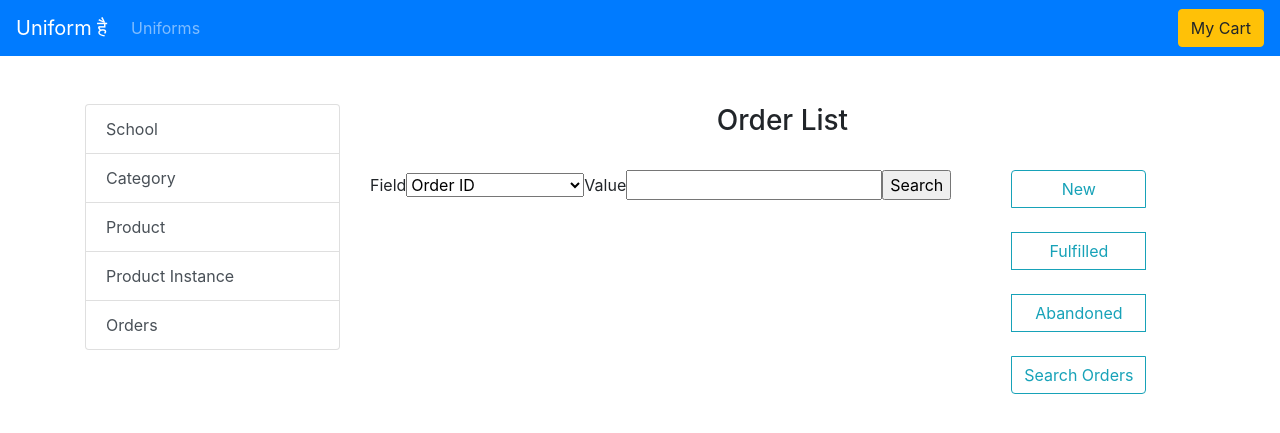
After one commit to abhishek-nigam/ecommerce-store-uniform, a Django app: page /manage/order/search/ in a window 1280 px wide. The commit adds this page. Shown: the top 433 px of the page. Run offline with Django 3.2, Linux system fonts and the light colour scheme; the visitor is signed in with stand-in values (Sample User, id 1); some libraries are stand-ins or nearby versions.

Commit message:
Added order management features

```diff
--- a/store/models.py
+++ b/store/models.py
@@ -116,7 +116,7 @@ class Order(models.Model):
     """
     order_id = models.AutoField(primary_key=True) # merchant-side order id
     order_access_token = models.CharField(max_length=10) # secret string shown to user, to enquire about the order
-    timestamp = models.DateTimeField(auto_now_add=True) # time when the order was created
+    creation_timestamp = models.DateTimeField(auto_now_add=True) # time when the order was created
     base_amount = models.DecimalField(max_digits=10, decimal_places=2) # sum of prices of all order items involved
     total_amount = models.DecimalField(max_digits=10, decimal_places=2) # base_amount + gateway charges + tax
 
@@ -130,8 +130,8 @@ class Order(models.Model):
     # payment_timestamp
 
     is_fulfilled = models.BooleanField(default=False) # whether the order has been fulfilled by the merchant
-    fulfilled_by = models.ForeignKey(User, null=True, on_delete=models.SET_NULL) # which user in merchant has fulfilled the order TODO: check on_delete
-    # fulfillment_timestamp
+    fulfillment_timestamp = models.DateTimeField(null=True, blank=True)
+    fulfilled_by = models.CharField(null=True, blank=True, max_length=255)
 
     def __str__(self):
         return "Order #{0}".format(str(self.order_id))
--- a/store/templates/partials/navbar.html
+++ b/store/templates/partials/navbar.html
@@ -7,18 +7,18 @@
     <div class="collapse navbar-collapse" id="topNavbar">
         <ul class="navbar-nav mr-auto">
             <li class="nav-item">
-                <a href="" class="nav-link">Uniforms</a>
+                <a href="{% url 'product-list' %}" class="nav-link">Uniforms</a>
             </li>
-            <li class="nav-item">
+            <!-- <li class="nav-item">
                 <a href="" class="nav-link">Schools</a>
-            </li>
-            <li class="nav-item">
+            </li> -->
+            <!-- <li class="nav-item">
                 <a href="" class="nav-link">Contact</a>
-            </li>
+            </li> -->
         </ul>
         <ul class="navbar-nav ml-auto">
             <li>
-                <a href="" class="btn btn-warning">My Cart</a>
+                <a href="{% url 'cart-display' %}" class="btn btn-warning">My Cart</a>
             </li>
         </ul>
     </div>
--- a/store/templates/store/manage/manage_base_template.html
+++ b/store/templates/store/manage/manage_base_template.html
@@ -12,7 +12,7 @@
                 <a href="{% url 'manage-category-list' %}" class="list-group-item list-group-item-action">Category</a>
                 <a href="{% url 'manage-product-list' %}" class="list-group-item list-group-item-action">Product</a>
                 <a href="{% url 'manage-product-instance-list' %}" class="list-group-item list-group-item-action">Product Instance</a>
-                <a href="" class="list-group-item list-group-item-action">Orders</a>
+                <a href="{% url 'manage-order-list-new' %}" class="list-group-item list-group-item-action">Orders</a>
             </div>
 
         </aside>
--- /dev/null
+++ b/store/templates/store/manage/manage_order_search.html
@@ -0,0 +1,79 @@
+{% extends 'store/manage/manage_base_template.html' %}
+
+{% block manage_content %}
+
+    <h3 class="text-center">Order List</h3>
+    <br>
+
+    <div class="row">
+        <div class="col order-2 order-sm-1">
+
+            <form action="" class="form-inline">
+                <div class="form-group">
+                    <label for="fieldInput">Field</label>
+                    <select name="field" id="fieldInput">
+                        <option value="order_id" {% if order_id %}selected{% endif %}>Order ID</option>
+                        <option value="customer_name" {% if customer_name %}selected{% endif %}>Customer Name</option>
+                        <option value="customer_mobile_number" {% if customer_mobile_number %}selected{% endif %}>Customer Mobile No</option>
+                        <option value="fulfilled_by" {% if fulfilled_by %}selected{% endif %}>Fulfilled By</option>
+                        <option value="payment_id" {% if payment_id %}selected{% endif %}>Payment ID</option>
+                    </select>
+                </div>
+                <div class="form-group">
+                    <label for="queryInput">Value</label>
+                    <input type="text" name="query" id="queryInput" {% if query %}value="{{ query }}"{% endif %}>
+                </div>
+                <input type="submit" value="Search">
+            </form>
+
+            {% if first_load %}
+            {% else %}
+            {% if error %}
+            <p>{{ error }}</p>
+            {% else %}
+            <div class="table-responsive">
+                <table class="table">
+                    <thead>
+                        <tr>
+                            <th>ID</th>
+                            <th>Timestamp</th>
+                            <th>Paid Amount</th>
+                            <th></th>
+                        </tr>
+                    </thead>
+                    <tbody>
+
+                        {% for order in orders %}
+                        <tr>
+                            <td>{{ order.order_id }}</td>
+                            <td>{{ order.creation_timestamp }}</td>
+                            <td>{{ order.total_amount }}</td>
+                            <td><a href="{% url 'manage-order-detail' order.order_id %}" class="btn btn-sm btn-warning">View</a></td>
+                        </tr>
+                        {% empty %}
+                        <td colspan="4">No orders match your search</td>
+                        {% endfor %}
+
+                    </tbody>
+                </table>
+            </div><!-- end table-responsive -->
+            {% endif %}
+            {% endif %}
+        </div><!-- end main content col -->
+
+        <aside class="col-3 order-1 order-sm-2">
+
+
+
+            <div class="btn-group-vertical" role="group" aria-label="Basic example">
+                <a href="{% url 'manage-order-list-new' %}" class="btn btn-outline-info">New</a><br>
+                <a href="{% url 'manage-order-list-fulfilled' %}" class="btn btn-outline-info">Fulfilled</a><br>
+                <a href="{% url 'manage-order-list-abandoned' %}" class="btn btn-outline-info">Abandoned</a><br>
+                <a href="{% url 'manage-order-search' %}" class="btn btn-outline-info">Search Orders</a>
+            </div>
+
+        </aside><!-- end right options sidebar div -->
+
+    </div><!-- end row -->
+
+{% endblock %}
--- a/store/urls.py
+++ b/store/urls.py
@@ -36,4 +36,11 @@ urlpatterns = [
     url(r'^manage/instance/add/$', manage_product_instance_add, name="manage-product-instance-add"),
     url(r'^manage/instance/(?P<pk>\d+)/update/$', manage_product_instance_update, name="manage-product-instance-update"),
     url(r'^manage/instance/(?P<pk>\d+)/delete/$', manage_product_instance_delete, name="manage-product-instance-delete"),
+
+    url(r'^manage/order/(?P<pk>\d+)/$', manage_order_detail, name="manage-order-detail"),
+    url(r'^manage/order/(?P<pk>\d+)/fulfill/$', manage_order_fulfill, name="manage-order-fulfill"),
+    url(r'^manage/order/list/new/$', manage_order_list_new, name="manage-order-list-new"),
+    url(r'^manage/order/list/fulfilled/$', manage_order_list_fulfilled, name="manage-order-list-fulfilled"),
+    url(r'^manage/order/list/abandoned/$', manage_order_list_abandoned, name="manage-order-list-abandoned"),
+    url(r'^manage/order/search/$', manage_order_search, name="manage-order-search"),
 ]
--- a/store/views/__init__.py
+++ b/store/views/__init__.py
@@ -6,3 +6,5 @@ from .manage_school_views import *
 from .manage_category_views import *
 from .manage_product_views import *
 from .manage_product_instance_views import *
+
+from .manage_order_views import *
--- /dev/null
+++ b/store/views/manage_order_views.py
@@ -0,0 +1,113 @@
+import datetime
+
+from django.shortcuts import render, get_object_or_404
+from django.contrib.auth.decorators import permission_required
+from django.db.models import Q
+from django.http import HttpResponseRedirect
+from django.urls import reverse
+
+from ..models import Order, ProductInstance
+
+
+@permission_required('store.can_maintain_orders')
+def manage_order_list_new(request):
+    order_queryset = Order.objects.filter(is_payed=True, is_fulfilled=False)
+
+    return render(request, 'store/manage/manage_order_list.html', {
+        'orders': order_queryset,
+        'new': True
+    })
+
+@permission_required('store.can_maintain_orders')
+def manage_order_list_fulfilled(request):
+    order_queryset = Order.objects.filter(is_fulfilled=True)
+
+    return render(request, 'store/manage/manage_order_list.html', {
+        'orders': order_queryset,
+        'fulfilled': True
+    })
+
+@permission_required('store.can_maintain_orders')
+def manage_order_list_abandoned(request):
+    order_queryset = Order.objects.filter(is_payed=False)
+
+    return render(request, 'store/manage/manage_order_list.html', {
+        'orders': order_queryset,
+        'abandoned': True
+    })
+
+@permission_required('store.can_maintain_orders')
+def manage_order_search(request):
+    data = {}
+    if len(request.GET) == 0:
+        data['first_load'] = True
+
+    if request.GET.get("field", False) and request.GET.get("query", False):
+        field = request.GET["field"]
+        query = request.GET["query"]
+
+        if field in ['order_id', 'customer_name', 'customer_mobile_number', 'fulfilled_by','payment_id']:
+            if field == 'order_id':
+                order_queryset = Order.objects.filter(order_id=query)
+                data['order_id'] = True
+            elif field == 'customer_name':
+                order_queryset = Order.objects.filter(customer_name=query)
+                data['customer_name'] = True
+            elif field == 'customer_mobile_number':
+                order_queryset = Order.objects.filter(customer_mobile_number=query)
+                data['customer_mobile_number'] = True
+            elif field == 'payment_id':
+                order_queryset = Order.objects.filter(payment_id=query)
+                data['payment_id'] = True
+            else:
+                order_queryset = Order.objects.filter(fulfilled_by=query)
+                data['fulfilled_by'] = True
+
+            data['query'] = query
+            data['orders'] = order_queryset
+        else:
+            data['error'] = "Improper request"
+
+    else:
+        data['error'] = "Improper request"
+
+    return render(request, 'store/manage/manage_order_search.html', data)
+
+@permission_required('store.can_maintain_orders')
+def manage_order_detail(request, pk):
+    order_object = get_object_or_404(Order, order_id=pk)
+    order_items_products = []
+
+    for order_item in order_object.orderitem_set.all():
+        order_dict = {}
+
+        order_dict['order_item_id'] = order_item.order_item_id
+        order_dict['order_item_qty'] = order_item.quantity
+
+        try:
+            product_instance = ProductInstance.objects.get(instance_id=order_item.product_instance_id)
+            order_dict['product_name'] = product_instance.product.title
+            order_dict['product_instance_id'] = product_instance.instance_id
+
+        except:
+            order_dict['product_name'] = "Product Instance Deleted"
+            order_dict['product_instance_id'] = 0
+
+        order_items_products.append(order_dict)
+
+    return render(request, 'store/manage/manage_order_detail.html', {
+        'order': order_object,
+        'order_items_products': order_items_products
+    })
+
+
+@permission_required('store.can_maintain_orders')
+def manage_order_fulfill(request, pk):
+    order_object = get_object_or_404(Order, order_id=pk)
+
+    order_object.is_fulfilled = True
+    order_object.fulfilled_by = request.user.username
+    order_object.fulfillment_timestamp = datetime.datetime.now()
+    order_object.save()
+
+    return HttpResponseRedirect(reverse('manage-order-detail', args=[order_object.order_id]))
```
Also changed, not shown: store/templates/store/manage/manage_order_detail.html (added, +109 -0 lines), store/templates/store/manage/manage_order_list.html (added, +59 -0 lines), store/migrations/0002_auto_20180121_1837.py (added).
